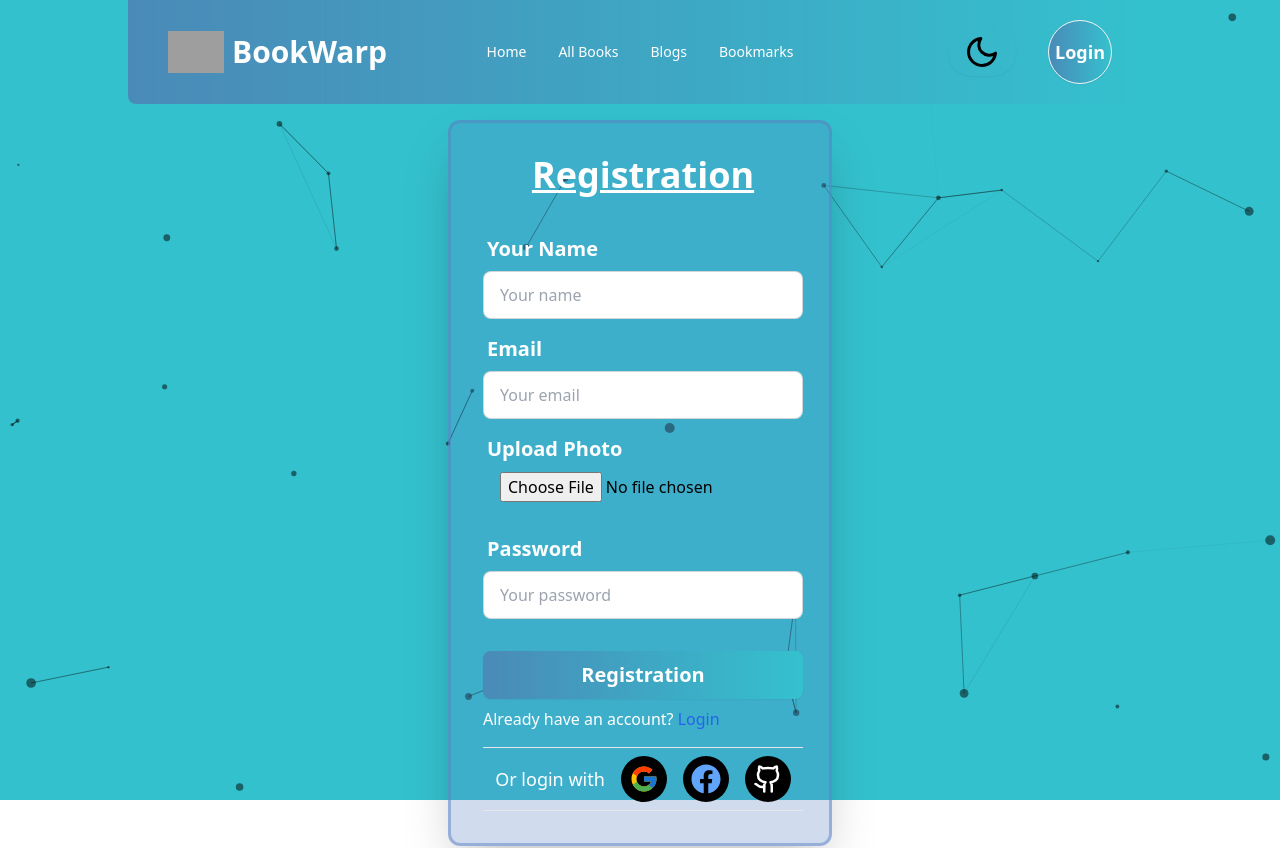
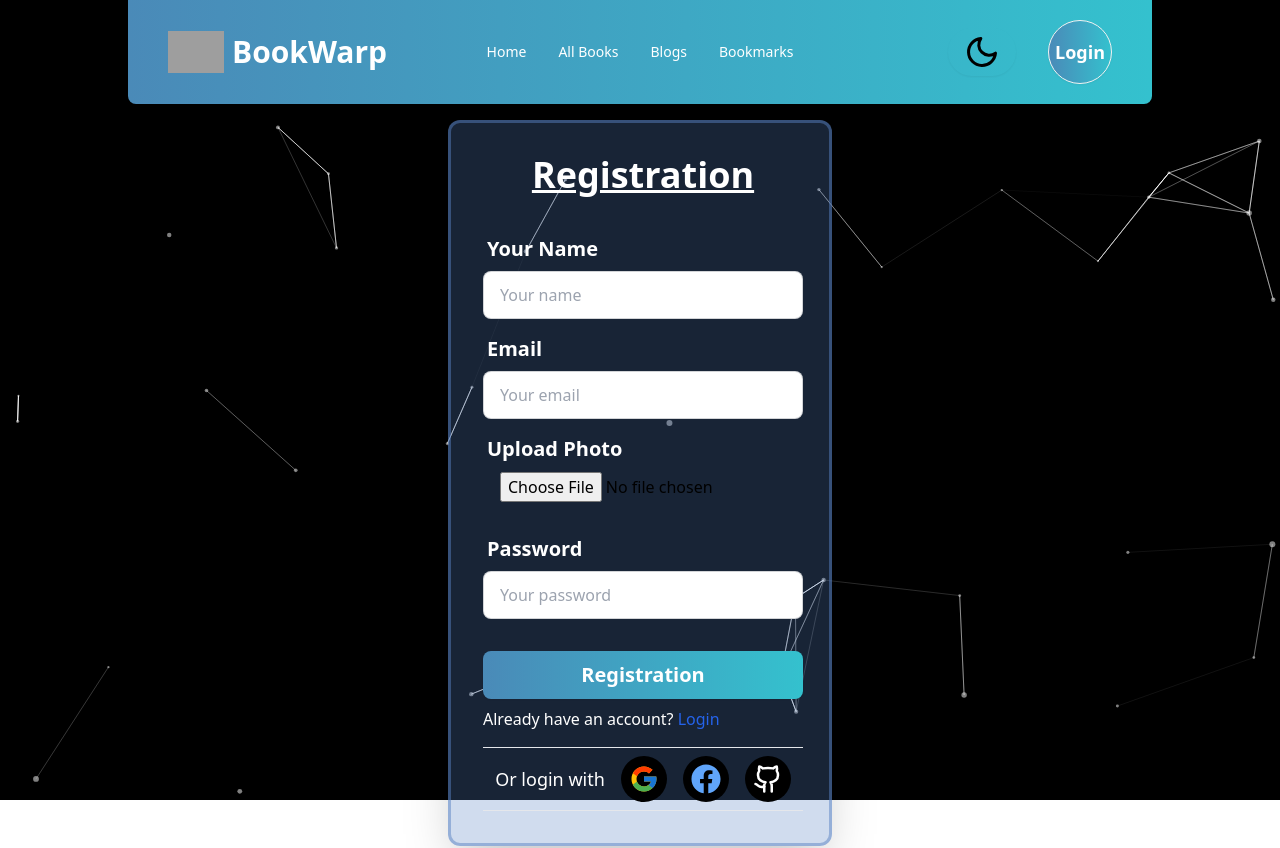
Before and after one commit to sifat-99/bookwarp-client, a Next.js app: page /registration in a window 1280 px wide. Shown: the top 848 px of the page. Built offline with nearby package versions, Linux system fonts and the light colour scheme; no server answers; grey boxes are pictures that could not be loaded.

Commit message:
update password validation, dynamic tsParticles, environment setup

```diff
--- a/app/allBooks/page.tsx
+++ b/app/allBooks/page.tsx
@@ -20,10 +20,10 @@ const Page = () => {
       )
       .then(function (response) {
         setAllBooks(response.data);
-        console.log(response);
+        // console.log(response);
       })
       .catch(function (error) {
-        console.log(error);
+        // console.log(error);
       });
   };
   return (
--- a/app/exchange/page.tsx
+++ b/app/exchange/page.tsx
@@ -31,7 +31,7 @@ const Page = () => {
     const password = data.password;
     const name = data.name;
 
-    console.log(data, email, name);
+    // console.log(data, email, name);
     Swal.fire({
       position: "center",
       icon: "success",
--- a/app/registration/page.tsx
+++ b/app/registration/page.tsx
@@ -3,18 +3,23 @@
 import React, { useState } from "react";
 import App from "../tsParticles";
 import Link from "next/link";
-import { FcGoogle  } from "react-icons/fc";
+import { FcGoogle } from "react-icons/fc";
 import { FaFacebook } from "react-icons/fa";
 import { LuGithub } from "react-icons/lu";
 import { createUserWithEmailAndPassword } from "firebase/auth";
 import { auth } from "@/config/firebase";
 import { signIn } from "next-auth/react";
+import { FaEye } from "react-icons/fa";
+import { FaEyeLowVision } from "react-icons/fa6";
 
 const Login = () => {
   const [name, setName] = useState("");
   const [email, setEmail] = useState("");
   const [password, setPassword] = useState("");
   const [image, setImage] = useState("");
+  const [valid, setValid] = useState("");
+  const [validPassword, setValidPassword] = useState("");
+  const [showPassword, setShowPassword] = useState(false);
 
   const handleImageChange = (e: React.ChangeEvent<HTMLInputElement>) => {
     const file = e.target.files && e.target.files[0];
@@ -23,7 +28,31 @@ const Login = () => {
     }
   };
 
-  console.log(image)
+  const handleRegistrationPassword = (pass: string) => {
+    setPassword(pass);
+    if (pass.length < 6) {
+      setValid("Password must be at least 6 characters long");
+      return;
+    } else if (!/[A-Z]/.test(pass)) {
+      setValid("Password must contain at least one uppercase letter");
+      return;
+    } else if (!/[a-z]/.test(pass)) {
+      setValid("Password must contain at least one lowercase letter");
+      return;
+    } else if (!/[0-9]/.test(pass)) {
+      setValid("Password must contain at least one number");
+      return;
+    } else if (!/[!@#$%^&*]/.test(pass)) {
+      setValid("Password must contain at least one special character");
+      return;
+    } else {
+      setValid("Password is valid");
+    }
+    // console.log(pass);
+    setValidPassword(pass);
+  };
+
+  // console.log(image);
 
   const myStyle = {
     background: "rgba(88, 130, 193, 0.28)",
@@ -35,24 +64,19 @@ const Login = () => {
 
   const handleRegistration = (e: React.FormEvent<HTMLFormElement>) => {
     e.preventDefault();
-    console.log("login", { email, password });
-    createUserWithEmailAndPassword(auth, email, password);
+    // console.log("login", { email, validPassword });
+    createUserWithEmailAndPassword(auth, email, validPassword);
   };
 
-
   const handleGoogleLogin = () => {
-    console.log("google login");
+    // console.log("google login");
     signIn("google", { callbackUrl: "/" });
-
   };
 
-
   const handleGithubLogin = () => {
-  console.log("github login");
+    // console.log("github login");
     signIn("github", { callbackUrl: "/" });
-}
-
-
+  };
 
   return (
     <div className="hero">
@@ -62,7 +86,7 @@ const handleGithubLogin = () => {
           className="card shrink-0 w-full max-w-sm shadow-2xl"
           style={myStyle}
         >
-          <form className="card-body w-96" onSubmit={handleRegistration}>
+          <form className="card-body w-96">
             <div className="form-control">
               <label className="flex items-center justify-center">
                 <span className="label-text text-white text-4xl font-bold underline mb-8">
@@ -120,25 +144,32 @@ const handleGithubLogin = () => {
                 </div>
               )}
             </div>
-            <div className="form-control">
-              <label htmlFor="password" className="label">
+            <div>
+              <label className="label">
                 <span className="label-text text-white text-xl font-bold">
                   Password
                 </span>
               </label>
+              <div className="relative">
                 <input
-                type="password"
+                  type={showPassword ? "text" : "password"}
                   id="password"
                   placeholder="Your password"
-                className="input input-bordered bg-white text-black"
+                  className="input w-full input-bordered bg-white text-black"
                   value={password}
-                onChange={(e) => setPassword(e.target.value)}
+                  onChange={(e: any) =>
+                    handleRegistrationPassword(e.target.value)
+                  }
                   required
                 />
               </div>
+              {
+                valid === "Password is valid" ? <p className="text-white text-xs italic">{valid}</p> : <p className="text-red-500 text-xs italic">{valid}</p>
+              }
+            </div>
             <div className="form-control mt-6">
               <button
-                type="submit"
+                onClick={(e:any) => handleRegistration(e)}
                 className="btn border-none text-white text-xl  bg-gradient-to-r from-[#4a8ab8] to bg-[#34c1ce] hover:bg-black"
               >
                 Registration
@@ -149,26 +180,41 @@ const handleGithubLogin = () => {
                   Login
                 </Link>
               </p>
-                <hr className="mt-4"/>
+              <hr className="mt-4" />
               <div className="flex items-center justify-center gap-4">
                 <label className="label-text-alt link text-lg link-hover text-white mt-2 flex items-center gap-2">
                   Or login with
                 </label>
 
-                <button onClick={handleGoogleLogin} className="label-text-alt link text-3xl bg-black p-2 rounded-full link-hover text-green-200 mt-2 ">
+                <button
+                  onClick={handleGoogleLogin}
+                  className="label-text-alt link text-3xl bg-black p-2 rounded-full link-hover text-green-200 mt-2 "
+                >
                   <FcGoogle />
                 </button>
                 <button className="label-text-alt link text-3xl bg-black p-2 rounded-full link-hover text-blue-400 mt-2 ">
                   <FaFacebook />
                 </button>
-                <button onClick={handleGithubLogin} className="label-text-alt link text-3xl bg-black p-2 rounded-full link-hover text-white mt-2 ">
+                <button
+                  onClick={handleGithubLogin}
+                  className="label-text-alt link text-3xl bg-black p-2 rounded-full link-hover text-white mt-2 "
+                >
                   <LuGithub />
                 </button>
               </div>
-                <hr className="mt-2"/>
+              <hr className="mt-2" />
             </div>
-
           </form>
+          {
+            password && <button
+            className="absolute  right-10 bottom-[253px]"
+            onClick={() => setShowPassword(!showPassword)}
+          >
+            {showPassword ? <p className="text-xl text-black"><FaEyeLowVision/> </p>:
+            <p className="text-xl text-black"><FaEye/> </p>
+            }
+          </button>
+          }
         </div>
       </div>
     </div>
--- a/app/tsParticles.tsx
+++ b/app/tsParticles.tsx
@@ -9,10 +9,18 @@ import {
 // import { loadAll } from "@/tsparticles/all"; // if you are going to use `loadAll`, install the "@tsparticles/all" package too.
 // import { loadFull } from "tsparticles"; // if you are going to use `loadFull`, install the "tsparticles" package too.
 import { loadSlim } from "@tsparticles/slim"; // if you are going to use `loadSlim`, install the "@tsparticles/slim" package too.
+import { useTheme } from "next-themes";
 // import { loadBasic } from "@tsparticles/basic"; // if you are going to use `loadBasic`, install the "@tsparticles/basic" package too.
 
  const App = () => {
   const [init, setInit] = useState(false);
+
+
+  const { theme } = useTheme();
+
+let backgroundColorClass: string = theme === 'light' ? "#34c1ce" : "#000";
+let particleColorClass: string = theme === 'light' ? "#000" : "#fff";
+
 
   // this should be run only once per application lifetime
   useEffect(() => {
@@ -37,7 +45,7 @@ import { loadSlim } from "@tsparticles/slim"; // if you are going to use `loadSl
     () => ({
       background: {
         color: {
-          value: "#34c1ce",
+          value: `${backgroundColorClass}`,
         },
       },
       fpsLimit: 120,
@@ -54,7 +62,7 @@ import { loadSlim } from "@tsparticles/slim"; // if you are going to use `loadSl
         },
         modes: {
           push: {
-            quantity: 12,
+            quantity: 20,
           },
           repulse: {
             distance: 200,
@@ -64,13 +72,13 @@ import { loadSlim } from "@tsparticles/slim"; // if you are going to use `loadSl
       },
       particles: {
         color: {
-          value: "#000",
+          value: particleColorClass,
         },
         links: {
-          color: "#000",
+          color: particleColorClass,
           distance: 150,
           enable: true,
-          opacity: 0.5,
+          opacity: 1,
           width: 1,
         },
         move: {
@@ -96,12 +104,12 @@ import { loadSlim } from "@tsparticles/slim"; // if you are going to use `loadSl
           type: "circle",
         },
         size: {
-          value: { min: 1, max: 5 },
+          value: { min: 1, max: 3 },
         },
       },
       detectRetina: true,
     }),
-    []
+    [backgroundColorClass,particleColorClass]
   );
 
   if (init) {
--- a/context/AuthContext.tsx
+++ b/context/AuthContext.tsx
@@ -19,20 +19,20 @@ export const AuthContextProvider = ({
 }) => {
   const [user, setUser] = useState<any>(null);
   const [loading, setLoading] = useState(true);
-  console.log(user);
+  // console.log(user);
 
   useEffect(() => {
     const unsubscribe = onAuthStateChanged(auth, (user) => {
       if (user) {
 
-        console.log(user)
+        // console.log(user)
         setUser({
           uid: user.uid,
           email: user.email,
           displayName: user.displayName,
         });
       } else {
-        console.log(user)
+        // console.log(user)
         setUser(null);
       }
       setLoading(false);
--- a/pages/api/auth/[...nextauth].ts
+++ b/pages/api/auth/[...nextauth].ts
@@ -28,8 +28,8 @@ export const authOptions = {
         }),
         GoogleProvider({
             name: 'Google',
-            clientId: '1051544115028-gn45vkok60a7ejfdiosm2dbd8s2fk3hi.apps.googleusercontent.com',
-            clientSecret: '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',
+            clientId: process.env.GOOGLE_ID as string,
+            clientSecret: process.env.GOOGLE_SECRET as string,
         }),
         GitHubProvider({
             name: 'GitHub',
```
Also changed, not shown: app/login/page.tsx (+4 -4 lines). Lines whose indentation alone changed are shown as unchanged.
